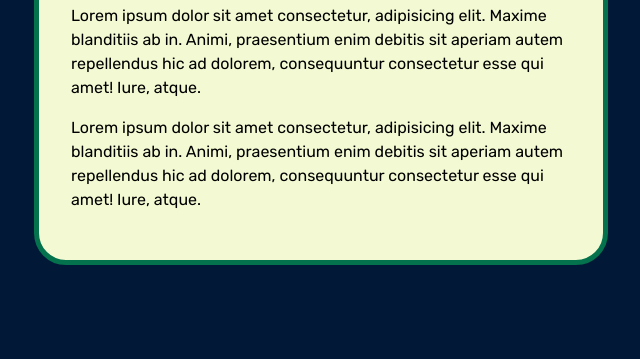
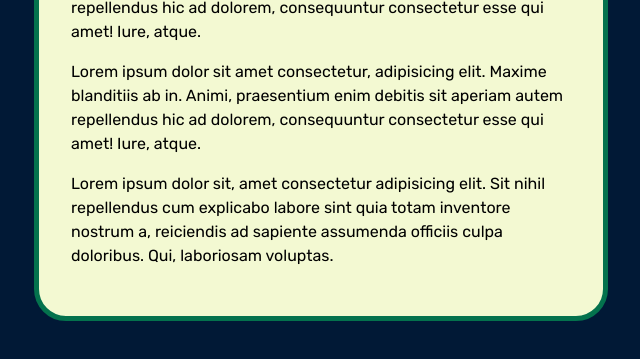
Before and after one commit to niklas-mardby/lab-frog, a plain HTML site: page index.html in a window 1280 px wide. Shown: the part 329-688 px from the top of the page, without its empty margins (319-959 px from the left). Drawn offline with Linux system fonts and the light colour scheme.

Commit message:
Moar lorem

```diff
--- a/index.html
+++ b/index.html
@@ -30,6 +30,12 @@
 					autem repellendus hic ad dolorem, consequuntur consectetur esse
 					qui amet! Iure, atque.
 				</p>
+				<p>
+					Lorem ipsum dolor sit, amet consectetur adipisicing elit. Sit
+					nihil repellendus cum explicabo labore sint quia totam inventore
+					nostrum a, reiciendis ad sapiente assumenda officiis culpa
+					doloribus. Qui, laboriosam voluptas.
+				</p>
 			</section>
 		</main>
 	</body>
```
